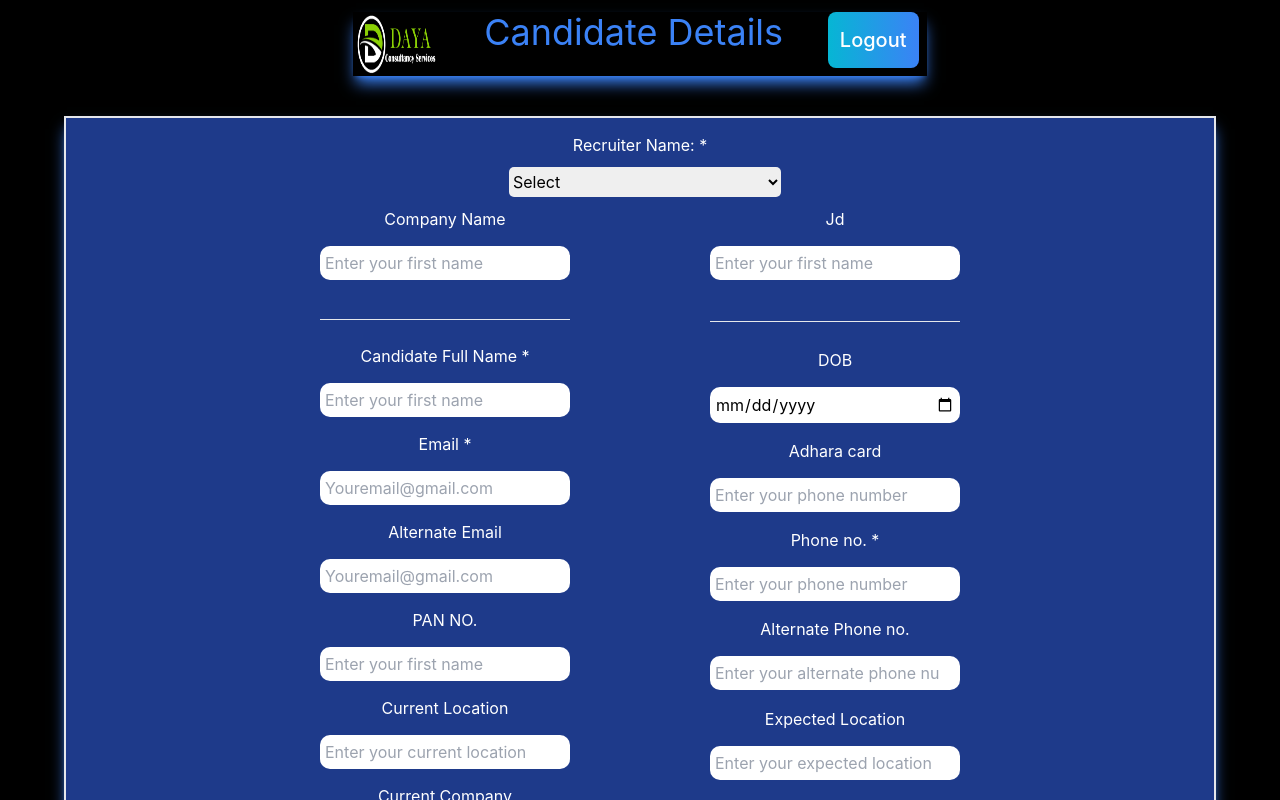
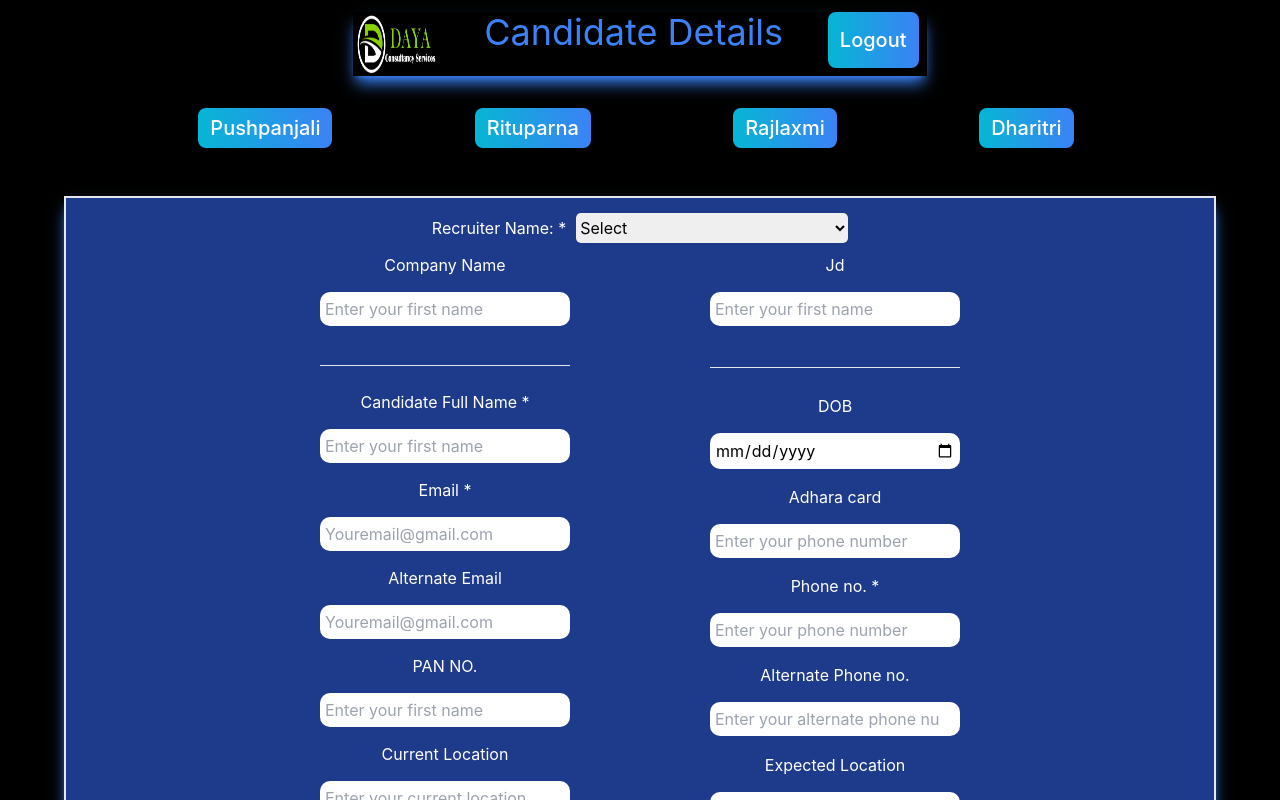
Before and after one commit to kushal1997/candidate_details, a React (Create React App) app: page /recruiter in a window 1280 px wide. Shown: the top 800 px of the page. Built offline with nearby package versions, Linux system fonts and the light colour scheme.

Commit message:
added different excell sheet

```diff
--- a/src/candidate/Candidate.js
+++ b/src/candidate/Candidate.js
@@ -1,5 +1,5 @@
 import { ErrorMessage, Field, Form, Formik } from 'formik'
-import React from 'react';
+import React, { useState } from 'react';
 import * as Yup from 'yup';
 import '../allcss/candidate.css'
 import styles from '../Styles';
@@ -26,10 +26,15 @@ const validationSchema = Yup.object().shape({
 )
 const Candidate = () => {
   const navigate = useNavigate();
-  const recuiterOptions = ['Select', 'Pushpanjali', 'Rajlaxmi', 'Rituparna', 'Intern'];
+  const recuiterOptions = ['Select', 'Pushpanjali', 'Rajlaxmi', 'Rituparna', 'Dharitri'];
+  const [selectedRecruiter, setSelectedRecruiter] = useState('Select');
+
+  // Event handler for select change
+  const handleRecruiterChange = (event) => {
+    setSelectedRecruiter(event.target.value);
+  };
   const initialValues = {
     company_name: '',
-    recruiter_name: '',
     jd: '',
     first_name: '',
     comments: '',
@@ -59,7 +64,7 @@ const Candidate = () => {
     const formData = new FormData();
     formData.append("Date", localDate)
     formData.append("CompanyName", values.company_name);
-    formData.append("RecruiterName", values.recruiter_name);
+    formData.append("RecruiterName", selectedRecruiter);
     formData.append("Jd", values.jd);
     formData.append("FirstName", values.first_name);
     formData.append("Comments", values.comments);
@@ -83,6 +88,7 @@ const Candidate = () => {
     formData.append("AdharaCard", values.adhara_card);
 
 
+    if (selectedRecruiter === "Pushpanjali") {
       fetch(
         "https://script.google.com/macros/s/AKfycbwyBSWcvNtvbe3JeLSUTDFjvASXMm2xAjnIv0ekBHTC4osQ2UwHKPIwPnatjLXZ-tKYJQ/exec",
         {
@@ -102,6 +108,68 @@ const Candidate = () => {
         .catch((error) => {
           console.error("An error occurred while submitting the form:", error);
         });
+    } else if (selectedRecruiter === "Rituparna") {
+      fetch(
+        "https://script.google.com/macros/s/AKfycbzI89ndK6f3AxIW-IrekBFMB7-qTFzUC3fmfgJ93yWDNc2AK7cJh9mGp-l72EJEySpGwg/exec",
+        {
+          method: "POST",
+          body: formData,
+        }
+      )
+        .then((response) => {
+          if (response.ok) {
+            console.log("Form data submitted successfully.");
+            alert("Form data submitted successfully.");
+
+          } else {
+            alert("Failed to submit form data.");
+          }
+        })
+        .catch((error) => {
+          console.error("An error occurred while submitting the form:", error);
+        });
+    } else if (selectedRecruiter === "Rajlaxmi") {
+      fetch(
+        "https://script.google.com/macros/s/AKfycbyc4fxKX3iRX_Z6T4sT8F9TVv8YvB4raWhEf7RvK-ftc5Wh2dvehi4oCUfG1tH2E5oxdw/exec",
+        {
+          method: "POST",
+          body: formData,
+        }
+      )
+        .then((response) => {
+          if (response.ok) {
+            console.log("Form data submitted successfully.");
+            alert("Form data submitted successfully.");
+
+          } else {
+            alert("Failed to submit form data.");
+          }
+        })
+        .catch((error) => {
+          console.error("An error occurred while submitting the form:", error);
+        });
+    } else if (selectedRecruiter === "Dharitri") {
+      fetch(
+        "https://script.google.com/macros/s/AKfycbx8IpqtSyFaf5Z1Q-FdRlpWOvET5AyoKdiBsVGWefBMB9P1umtQqFAWEqiH84vrFhp6/exec",
+        {
+          method: "POST",
+          body: formData,
+        }
+      )
+        .then((response) => {
+          if (response.ok) {
+            console.log("Form data submitted successfully.");
+            alert("Form data submitted successfully.");
+
+          } else {
+            alert("Failed to submit form data.");
+          }
+        })
+        .catch((error) => {
+          console.error("An error occurred while submitting the form:", error);
+        });
+    }
+
     resetForm();
 
 
@@ -109,7 +177,7 @@ const Candidate = () => {
 
 
   return (
-    <div className={` bg-black overflow-hidden w-full  h-[1280px] pipeline `}>
+    <div className={` bg-black overflow-hidden w-full h-[1500px] pipeline `}>
       <div className={`${styles.paddingX} ${styles.flexCenter} z-[3]`}>
         <div className={`${styles.boxWidth} items-center justify-items-center`}>
           <div className='flex flex-row shadow-lg shadow-blue-500 mt-3 text-center'>
@@ -128,24 +196,48 @@ const Candidate = () => {
             </button>
 
           </div>
+
+          <div className="flex w-full flex-row justify-evenly">
+            <a href="https://docs.google.com/spreadsheets/d/1VTjAwvtufsq9JJjjrKcjtA-fBppqlzHtlQXP5AiymJc/edit?usp=sharing"
+            className='text-white bg-gradient-to-r from-cyan-500 to-blue-500 hover:bg-gradient-to-bl focus:ring-4 focus:outline-none focus:ring-cyan-300 dark:focus:ring-cyan-800 font-medium rounded-lg text-xl px-3 py-1.5 text-center me-2 mb-2 mt-8'
+            target="_blank" rel="noopener noreferrer">
+              Pushpanjali
+            </a>
+            <a href="https://docs.google.com/spreadsheets/d/14ksJ9U6rfQgbhRrpOHJudUw77UqZ_AsHrpZ_fXcE-EQ/edit?usp=sharing"
+            className='text-white bg-gradient-to-r from-cyan-500 to-blue-500 hover:bg-gradient-to-bl focus:ring-4 focus:outline-none focus:ring-cyan-300 dark:focus:ring-cyan-800 font-medium rounded-lg text-xl px-3 py-1.5 text-center me-2 mb-2 mt-8'
+            target="_blank" rel="noopener noreferrer">
+              Rituparna
+            </a>
+            <a href="https://docs.google.com/spreadsheets/d/1CC52c_E4-VUbebek3Q163DEplkJoTyDVnWTzM8p0YOI/edit?usp=sharing"
+            className='text-white bg-gradient-to-r from-cyan-500 to-blue-500 hover:bg-gradient-to-bl focus:ring-4 focus:outline-none focus:ring-cyan-300 dark:focus:ring-cyan-800 font-medium rounded-lg text-xl px-3 py-1.5 text-center me-2 mb-2 mt-8'
+            target="_blank" rel="noopener noreferrer">
+              Rajlaxmi
+            </a>
+            <a href="https://docs.google.com/spreadsheets/d/1jZ_vTGYOQQ4uHx55ngpwCKI-vsZDjRLop2C_5cw5tos/edit?usp=sharing"
+            className='text-white bg-gradient-to-r from-cyan-500 to-blue-500 hover:bg-gradient-to-bl focus:ring-4 focus:outline-none focus:ring-cyan-300 dark:focus:ring-cyan-800 font-medium rounded-lg text-xl px-3 py-1.5 text-center me-2 mb-2 mt-8'
+            target="_blank" rel="noopener noreferrer">
+              Dharitri
+            </a>
+          </div>
           <div className={`text-white font-poppins text-[16px] border-2 mt-10 h-fit bg-blue-900 shadow-lg shadow-blue-500  items-center overflow-hidden ${styles.boxWidth}`}>
+            <div className='state-dist'>
+              <label htmlFor="recruiter_name">Recruiter Name:  *
+                <select value={selectedRecruiter} onChange={handleRecruiterChange}>
+                  {recuiterOptions.map((recruiter, index) => (
+                    <option key={index} value={recruiter}>
+                      {recruiter}
+                    </option>
+                  ))}
+                </select>
+              </label>
+            </div>
             <Formik
               initialValues={initialValues}
               validationSchema={validationSchema}
               onSubmit={handelSubmit}>
 
-              <Form className="Login-form">
-                <div className='state-dist'>
-                  <label htmlFor="recruiter_name">Recruiter Name:  *
-                    <Field as="select" name="recruiter_name" className="User-DropDown">
-                      {recuiterOptions.map(option => (
-                        <option key={option} value={option}>
-                          {option}
-                        </option>
-                      ))}
-                    </Field>
-                  </label>
-                </div>
+              <Form className="Login-form mb-8">
+
                 <div className="form_row">
                   <div className="form-divider">
                     <label htmlFor="company_name"> Company Name
```
Lines whose indentation alone changed are shown as unchanged.
